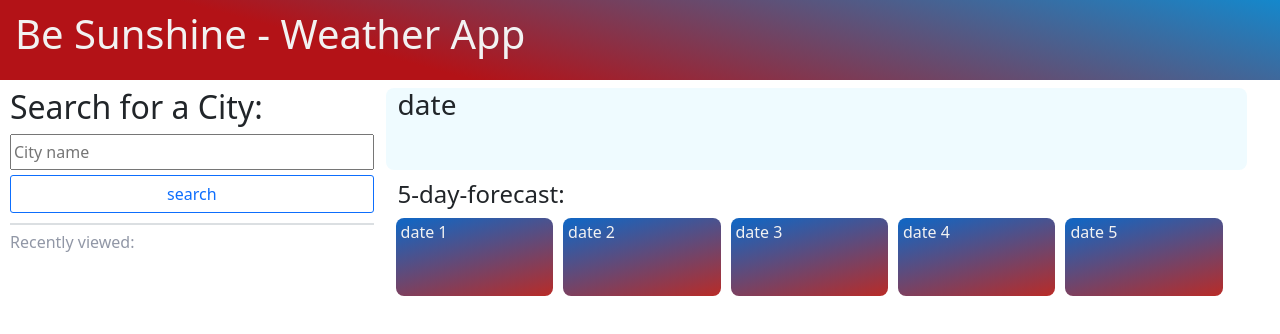
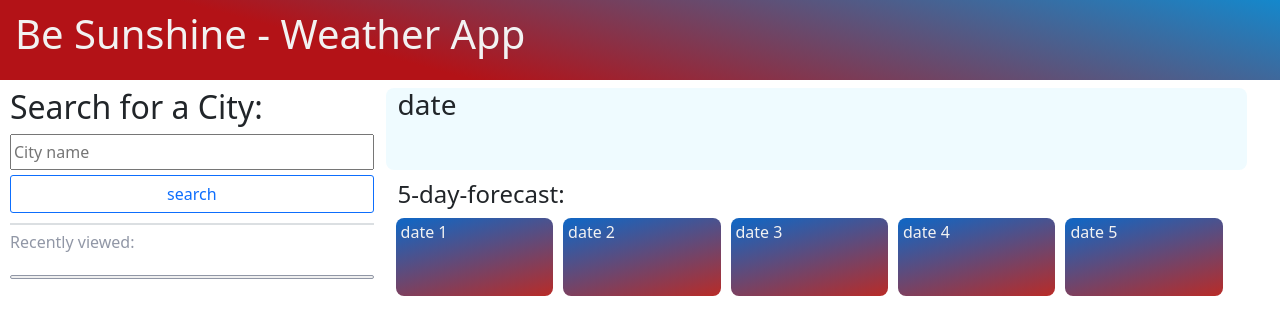
Before and after one commit to alaakouki/be-sunshine-weather-app, a plain HTML site: page index.html in a window 1280 px wide. Both pictures are taken after a click on the input "search". Drawn offline with nearby package versions, Linux system fonts and the light colour scheme; no server answers.

Commit message:
updating history side

```diff
--- a/assets/css/style.css
+++ b/assets/css/style.css
@@ -4,6 +4,7 @@
     --off-white-color: #f2f2f2;
     --light-gray-color: #DBDFE2;
     --gray-color: #9197A6;
+    --dark-blue-color: #1565C0 ;
 
 }
 
@@ -24,6 +25,12 @@ header h1 {
     text-align:left;
     color: var(--off-white-color);
     background-image: linear-gradient(15deg, #b31217 30%, #1488cc 100%);
+}
+
+.info-side {
+    margin-top: 15px;
+    color: var(--dark-blue-color);
+    visibility: visible;
 }
 
 .search-side {
@@ -58,6 +65,20 @@ width: 100%;
     padding-top: 5px;
     border-top: 2px solid var(--light-gray-color);
     color: var(--gray-color);
+}
+
+
+.requested-city {
+    margin-top: 5px;
+    border: 1px solid var(--gray-color);
+    border-radius: 3px;
+    background-color: none;
+    color: var(--gray-color);
+}
+
+.requested-city:hover {
+background-color: var(--gray-color);
+color: var(--off-white-color);
 }
 
 .forecast-days {
--- a/index.html
+++ b/index.html
@@ -40,6 +40,8 @@
             <div id="search-history">
                 <p class="recently-search">Recently viewed:</p>
 
+
+
             </div>
 
         </div>
@@ -47,9 +49,9 @@
 
         <div class="search-results response-text col-8 col-sm-8 col-md-8" id="response-text">
 
-            <!-- <div class="city-requested">
-                weather info
-            </div> -->
+            <div class="info-side">
+                <h6> Please enter city name to get its weather forecast </h6>
+            </div>
 
             <div class="present-day row">
 
--- a/script.js
+++ b/script.js
@@ -49,19 +49,19 @@ var tempFive = document.querySelector(".temp-5");
 var windFive = document.querySelector(".wind-5");
 var humidityFive = document.querySelector(".humidity-5");
 
+var infoSide = document.querySelector(".info-side");
 var presentDay = document.querySelector(".present-day");
 
-// var requestApiUrl = "https://api.openweathermap.org/data/2.5/forecast?lat={lat}&lon={lon}&appid=f6b53d11e4e1d813df0a764640a0b00e";
-
-// var responseText = document.getElementById("response-text");
-//         responseText.textContent = response.status;
 
 
-// working
+
 searchBtn.addEventListener("click", function () {
     // event.preventDefault();
 
-    presentDay.style.visibility = "visible"
+    infoSide.style.visibility = "hidden";
+    infoSide.style.display = "none";
+    presentDay.style.visibility = "visible";
+
 
 
     // open weather API link :
@@ -80,11 +80,7 @@ searchBtn.addEventListener("click", function () {
             .then(function (data) {
                 console.log(data)
 
-                // working
-                // currentDate.innerText = dayjs().format('dddd, DD MMM YYYY');
 
-                // working:
-                // DONE
                 // current day :
                 var forDateOnly = data.list[0].dt_txt;
                 const dateOnlyCurrentArr = forDateOnly.split(" ");
@@ -92,12 +88,12 @@ searchBtn.addEventListener("click", function () {
                 // currentDate.innerText = data.city.name + " : " + data.list[0].dt_txt;
                 currentDate.innerText = data.city.name + " : " + dateOnlyCurrentArr[0];
                 var iconCurrent = data.list[0].weather[0].icon;
-                currentWeatherIcon.src = "https://openweathermap.org/img/wn/"+ iconCurrent +"@2x.png";
+                currentWeatherIcon.src = "https://openweathermap.org/img/wn/" + iconCurrent + "@2x.png";
                 currentTemp.innerText = "Temp: " + data.list[0].main.temp;
                 currentWind.innerText = "Wind: " + data.list[0].wind.deg + "MPH";
                 currentHumidity.innerText = "Humidity: " + data.list[0].main.humidity + "%";
 
-                // DONE
+
                 // 1st day after today / 1-5 / :
                 var forDateOneOnly = data.list[5].dt_txt;
                 const forDateOneOnlyArr = forDateOneOnly.split(" ");
@@ -105,12 +101,12 @@ searchBtn.addEventListener("click", function () {
                 // dateOne.innerText = data.list[5].dt_txt;
                 dateOne.innerText = forDateOneOnlyArr[0];
                 var iconOne = data.list[5].weather[0].icon;
-                weatherIconOne.src = "https://openweathermap.org/img/wn/"+ iconOne +"@2x.png";
+                weatherIconOne.src = "https://openweathermap.org/img/wn/" + iconOne + "@2x.png";
                 tempOne.innerText = "Temp: \n" + data.list[5].main.temp;
                 windOne.innerText = "Wind: \n" + data.list[5].wind.deg + "MPH";
                 humidityOne.innerText = "Humidity: \n" + data.list[5].main.humidity + "%";
 
-                // DONE
+
                 // 2nd day after today / 2-5 / :
                 var forDateTwoOnly = data.list[14].dt_txt;
                 const forDateTwoOnlyArr = forDateTwoOnly.split(" ");
@@ -118,13 +114,12 @@ searchBtn.addEventListener("click", function () {
                 // dateTwo.innerText = data.list[14].dt_txt;
                 dateTwo.innerText = forDateTwoOnlyArr[0];
                 var iconTwo = data.list[14].weather[0].icon;
-                weatherIconTwo.src = "https://openweathermap.org/img/wn/"+ iconTwo +"@2x.png";
+                weatherIconTwo.src = "https://openweathermap.org/img/wn/" + iconTwo + "@2x.png";
                 tempTwo.innerText = "Temp: \n" + data.list[14].main.temp;
                 windTwo.innerText = "Wind: \n" + data.list[14].wind.deg + "MPH";
                 humidityTwo.innerText = "Humidity: \n" + data.list[14].main.humidity + "%";
 
 
-                //DONE
                 // 3rd day after today / 3-5 / :
                 var forDateThreeOnly = data.list[22].dt_txt;
                 const forDateThreeOnlyArr = forDateThreeOnly.split(" ");
@@ -132,13 +127,12 @@ searchBtn.addEventListener("click", function () {
                 // dateThree.innerText = data.list[22].dt_txt;
                 dateThree.innerText = forDateThreeOnlyArr[0];
                 var iconThree = data.list[22].weather[0].icon;
-                weatherIconThree.src = "https://openweathermap.org/img/wn/"+ iconThree +"@2x.png";
+                weatherIconThree.src = "https://openweathermap.org/img/wn/" + iconThree + "@2x.png";
                 tempThree.innerText = "Temp: \n" + data.list[22].main.temp;
                 windThree.innerText = "Wind: \n" + data.list[22].wind.deg + "MPH";
                 humidityThree.innerText = "Humidity: \n" + data.list[22].main.humidity + "%";
 
 
-                //DONE
                 // 4th day after today / 4-5 / :
                 var forDateFourOnly = data.list[30].dt_txt;
                 const forDateFourOnlyArr = forDateFourOnly.split(" ");
@@ -146,13 +140,12 @@ searchBtn.addEventListener("click", function () {
                 // dateFour.innerText = data.list[30].dt_txt;
                 dateFour.innerText = forDateFourOnlyArr[0];
                 var iconFour = data.list[30].weather[0].icon;
-                weatherIconFour.src = "https://openweathermap.org/img/wn/"+ iconFour +"@2x.png";
+                weatherIconFour.src = "https://openweathermap.org/img/wn/" + iconFour + "@2x.png";
                 tempFour.innerText = "Temp: \n" + data.list[30].main.temp;
                 windFour.innerText = "Wind: \n" + data.list[30].wind.deg + "MPH";
                 humidityFour.innerText = "Humidity: \n" + data.list[30].main.humidity + "%";
 
 
-                // DONE
                 // 5th day after today / 5-5 / :
                 var forDateFiveOnly = data.list[38].dt_txt;
                 const forDateFiveOnlyArr = forDateFiveOnly.split(" ");
@@ -160,12 +153,10 @@ searchBtn.addEventListener("click", function () {
                 // dateFive.innerText = data.list[38].dt_txt;
                 dateFive.innerText = forDateFiveOnlyArr[0];
                 var iconFive = data.list[38].weather[0].icon;
-                weatherIconFive.src = "https://openweathermap.org/img/wn/"+ iconFive +"@2x.png";
+                weatherIconFive.src = "https://openweathermap.org/img/wn/" + iconFive + "@2x.png";
                 tempFive.innerText = "Temp: \n" + data.list[38].main.temp;
                 windFive.innerText = "Wind: \n" + data.list[38].wind.deg + "MPH";
                 humidityFive.innerText = "Humidity: \n" + data.list[38].main.humidity + "%";
-
-
 
             })
     }
@@ -176,29 +167,19 @@ searchBtn.addEventListener("click", function () {
     window.localStorage.setItem("City Name", inputValue.value);
 
 
+    // Making search history :
+    var searchHistory = document.getElementById("search-history");
+    var newCitySearch = document.createElement("button");
+    newCitySearch.className = "requested-city";
 
+    // create text node :
+    var newCityNameText = document.createTextNode(localStorage.getItem("City Name"));
 
+    // append text to appear inside button
+    newCitySearch.appendChild(newCityNameText);
 
-
-
-
-
-
-
-
-
-
-
-
-
-
-
-
-
-
-
-
-
+    // append button to be after Recently viewed in search history
+    searchHistory.appendChild(newCitySearch);
 
 
 
```
